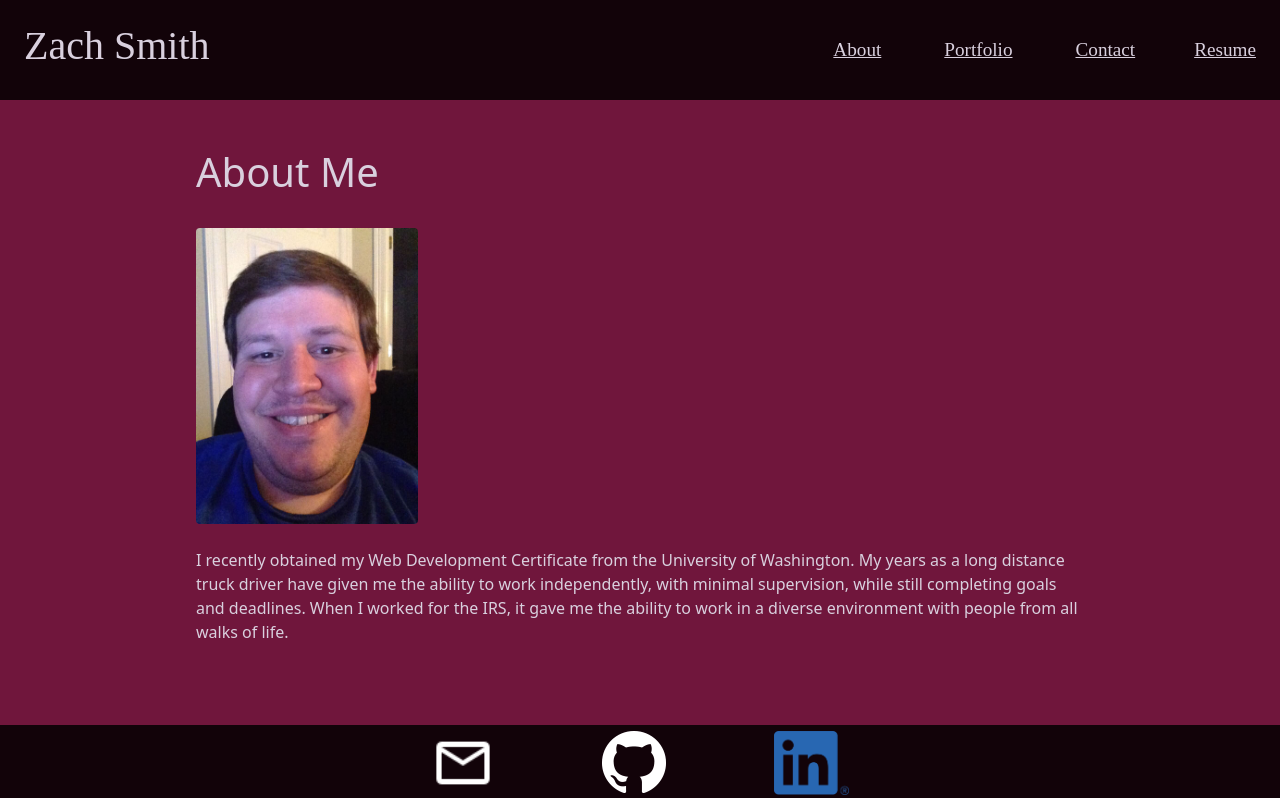
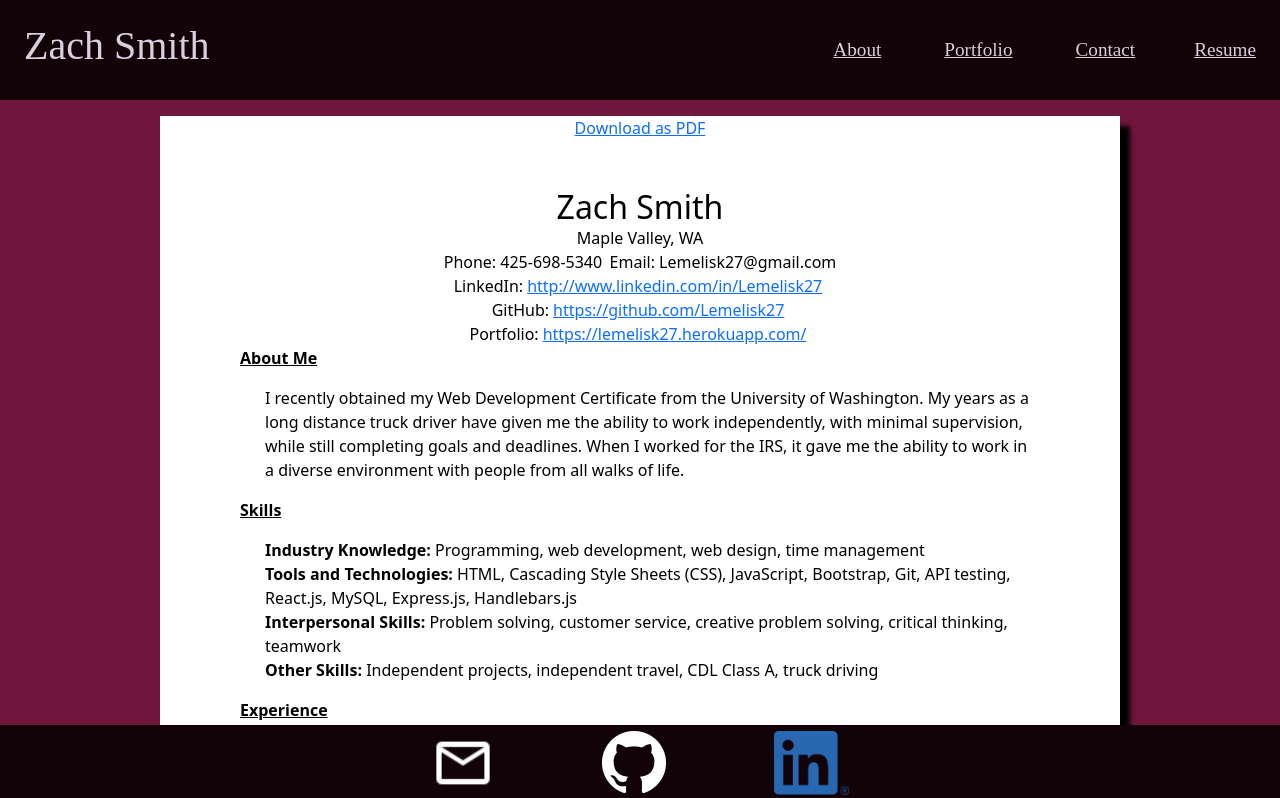
Before and after one commit to Lemelisk27/react-portfolio, a React (Create React App) app: page /resume in a window 1280 px wide. Shown: the top 798 px of the page. Built offline with nearby package versions, Linux system fonts and the light colour scheme.

Commit message:
updated file structure

```diff
--- a/package.json
+++ b/package.json
@@ -11,6 +11,7 @@
     "emailjs-com": "^3.2.0",
     "react": "^17.0.2",
     "react-dom": "^17.0.2",
+    "react-router-dom": "^6.1.1",
     "react-scripts": "4.0.3",
     "web-vitals": "^1.1.2"
   },
--- a/src/App.js
+++ b/src/App.js
@@ -1,6 +1,51 @@
-import React from "react";
-import PortfolioContainer from "./components/PortfolioContainer";
+import React, { Fragment } from "react";
+import {BrowserRouter as Router,Routes,Route,Navigate} from "react-router-dom"
+import Navbar from "./components/Navbar";
+import Footer from "./components/Footer";
+import Home from "./pages/Home/Home"
+import Contact from "./pages/Contact/Contact"
+import Resume from "./pages/Resume/Resume"
+import Portfolio from "./pages/Portfolio/Portfolio";
+import Error from "./pages/Error/Error"
 
-const App = () => <PortfolioContainer />
+const App = () => {
+    return (
+        <Router>
+            <Fragment>
+                <Routes>
+                    <Route exact path="/" element={
+                        <>
+                            <Navbar />
+                            <Home />
+                            <Footer />
+                        </>
+                    }/>
+                    <Route exact path = "/contact" element={
+                        <>
+                            <Navbar />
+                            <Contact />
+                            <Footer />
+                        </>
+                    }/>
+                    <Route exact path="/resume" element={
+                        <>
+                            <Navbar />
+                            <Resume />
+                            <Footer />
+                        </>
+                    }/>
+                    <Route exact path="/portfolio" element={
+                        <>
+                            <Navbar />
+                            <Portfolio />
+                            <Footer />
+                        </>
+                    }/>
+                    <Route path="*" element={<Error />}/>
+                </Routes>
+            </Fragment>
+        </Router>
+    )
+}
 
 export default App;
--- a/src/components/Navbar.js
+++ b/src/components/Navbar.js
@@ -1,22 +1,14 @@
 import React from "react";
 
-function Navbar ({ currentPage, handlePageChange }) {
+function Navbar (props) {
     return (
         <div className="zs-nav d-flex flex-row flex-wrap col-12 justify-content-between">
         <h1 className="d-flex align-items-center mx-4">Zach Smith</h1>
         <div className="d-flex align-items-center mx-4 col-lg-4 col-sm-12 justify-content-between">
-            <a href="#home"
-                onClick={() => handlePageChange('Home')}
-                className="mx-1">About</a>
-            <a href="#portfolio"
-                onClick={() => handlePageChange('Portfolio')}
-                className="mx-1">Portfolio</a>
-            <a href="#contact"
-                onClick={() => handlePageChange('Contact')}
-                className="mx-1">Contact</a>
-            <a href="#resume"
-                onClick={() => handlePageChange('Resume')}
-                className="mr-1">Resume</a>
+            <a href="/" className="mx-1">About</a>
+            <a href="/portfolio" className="mx-1">Portfolio</a>
+            <a href="/contact" className="mx-1">Contact</a>
+            <a href="/resume" className="mr-1">Resume</a>
         </div>
     </div>
     )
--- a/src/components/pages/Portfolio.js
+++ b/src/components/Projects.js
@@ -1,6 +1,6 @@
 import React, { useState } from "react";
 
-function Portfolio (props) {
+function Projects (props) {
     const [currentState, setCurrentState] = useState(false)
     const toggleHover = () => {
         setCurrentState(!currentState)
@@ -30,4 +30,4 @@ function Portfolio (props) {
     }
 }
 
-export default Portfolio
+export default Projects
--- /dev/null
+++ b/src/pages/Error/Error.js
@@ -0,0 +1,12 @@
+import React from "react";
+
+function Error () {
+    return (
+        <div className="d-flex flex-column col-10 mx-auto mt-5">
+            <h1 className="text-center">Error 404, Site not Found</h1>
+            <a className="text-center text-light" href="/">Go Home</a>
+        </div>
+    )
+}
+
+export default Error
--- a/src/components/PortfolioContainer.js
+++ b/src/pages/Portfolio/Portfolio.js
@@ -1,10 +1,5 @@
-import React, { useState } from "react";
-import Navbar from "./Navbar";
-import Footer from "./Footer"
-import Home from "./pages/Home"
-import Portfolio from "./pages/Portfolio";
-import Contact from "./pages/Contact";
-import Resume from "./pages/Resume";
+import React from "react";
+import Projects from "../../components/Projects"
 
 const projects = [
     {
@@ -51,36 +46,14 @@ const projects = [
     }
 ]
 
-function PortfolioContainer () {
-    const [currentPage, setCurrentPage] = useState('Home')
-    const renderPage = () => {
-        if (currentPage === 'Home') {
-            return <Home />
-        }
-        if (currentPage === 'Portfolio') {
-            return (
-                <div className="zs-portfolio d-flex flex-row flex-wrap col-lg-11 col-sm-12 mt-4 mx-auto justify-content-center">
-                    {projects.map((item) => {
-                        return <Portfolio key={item.id} projects={item}/>
-                    })}
-                </div>
-            )
-        }
-        if (currentPage === 'Contact') {
-            return <Contact />
-        }
-        else {
-            return <Resume />
-        }
-    }
-    const handlePageChange = (page) => setCurrentPage(page)
+function Portfolio () {
     return (
-        <div>
-            <Navbar currentPage={currentPage} handlePageChange={handlePageChange} />
-            {renderPage()}
-            <Footer />
+        <div className="zs-portfolio d-flex flex-row flex-wrap col-lg-11 col-sm-12 mt-4 mx-auto justify-content-center">
+        {projects.map((item) => {
+            return <Projects key={item.id} projects={item}/>
+        })}
         </div>
     )
 }
 
-export default PortfolioContainer
+export default Portfolio
```
Also changed, not shown: src/pages/Contact/Contact.js (renamed from src/components/pages/Contact.js), src/pages/Home/Home.js (renamed from src/components/pages/Home.js), src/pages/Resume/Resume.js (renamed from src/components/pages/Resume.js), 1 other file (tests, documents, lock files or other folders).
